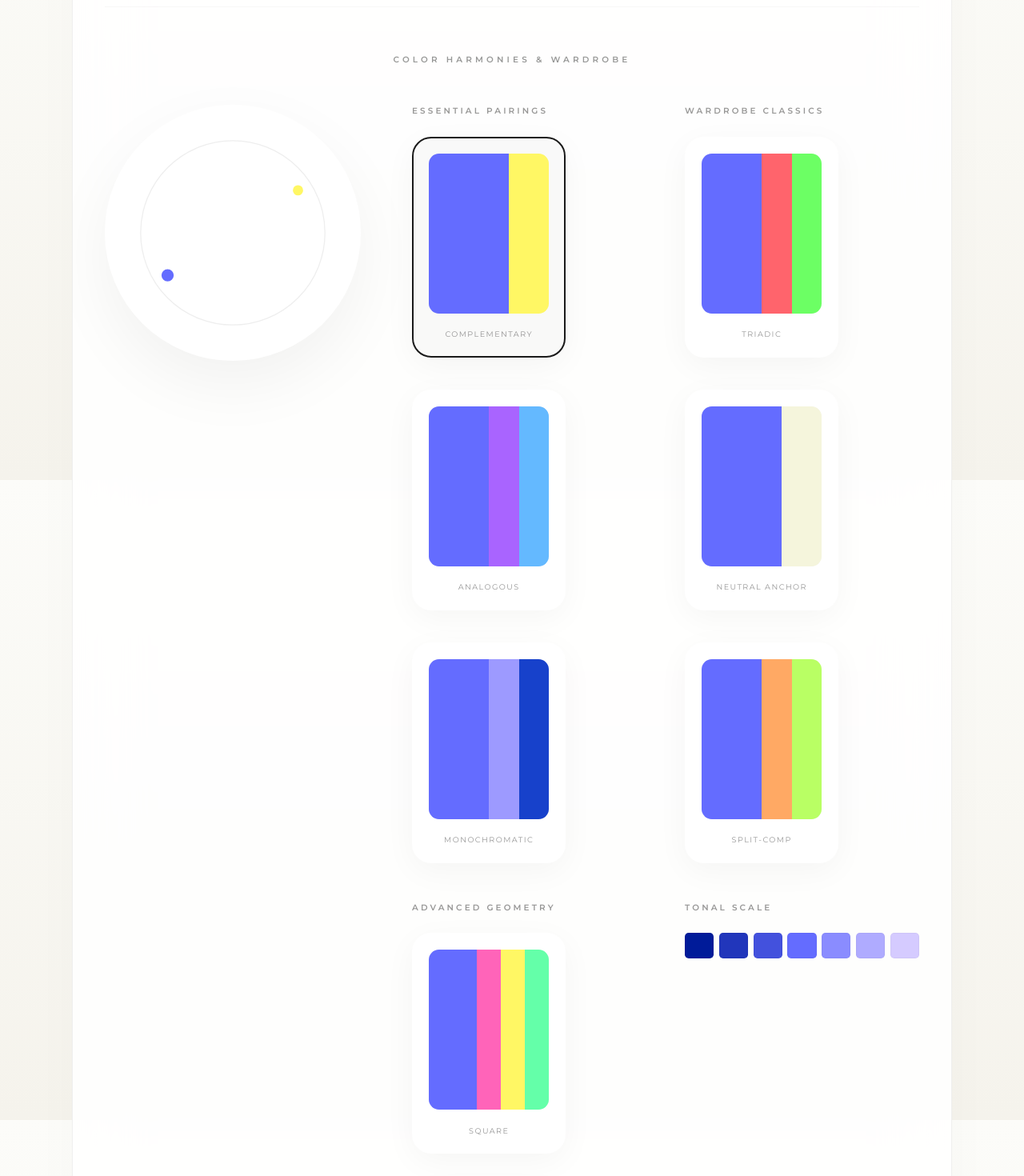
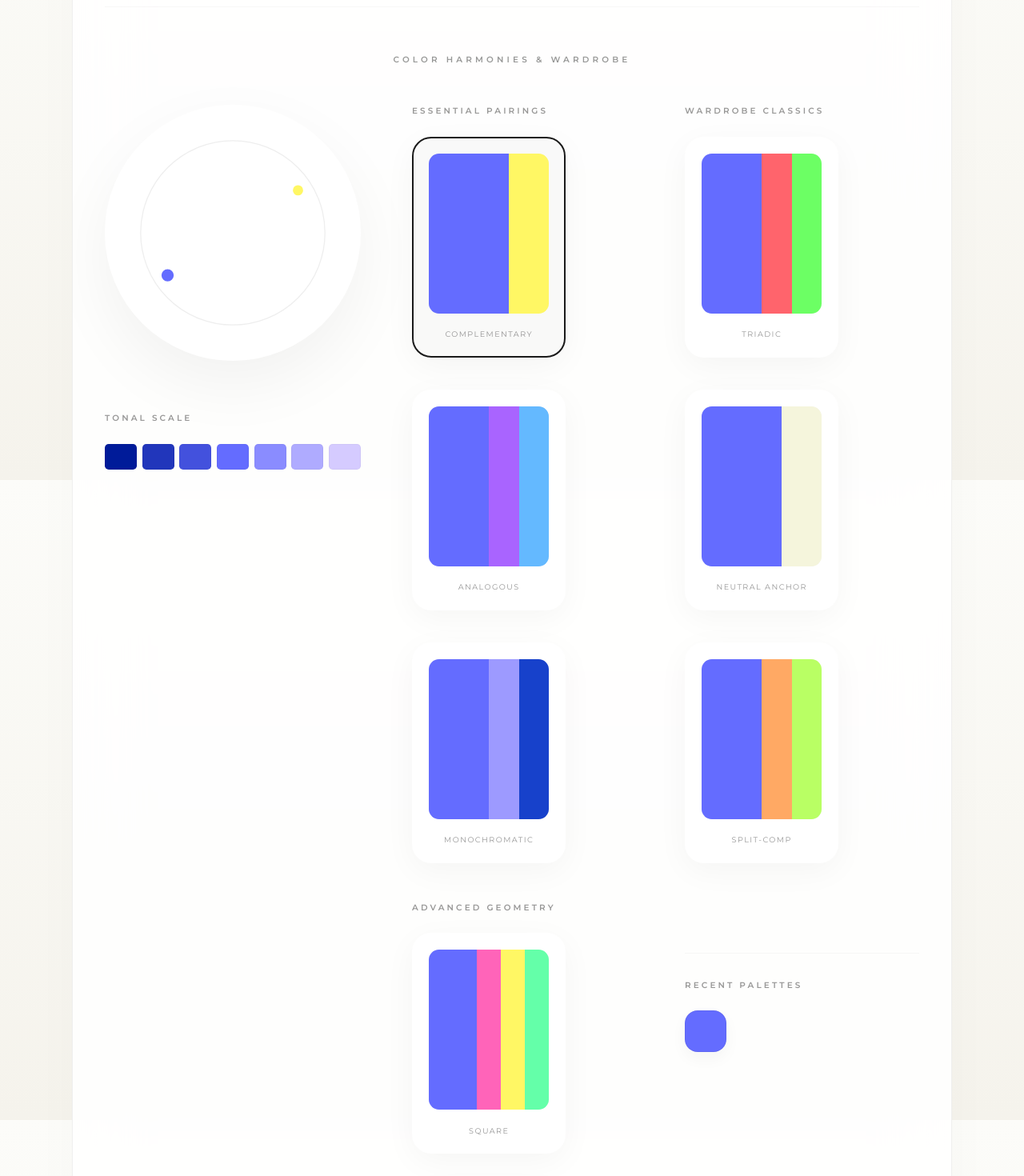
Before and after one commit to ItamarShecwitz/colors, a React (Vite) app: page / in a window 1280 px wide. Shown: the part 1000-2470 px from the top of the page at 80% size. Built offline with nearby package versions, Linux system fonts and the light colour scheme.

Commit message:
feat: move tonal scale below wheel, refine button spacing and sizes

```diff
--- a/src/App.css
+++ b/src/App.css
@@ -491,11 +491,23 @@
   margin-top: 1rem;
 }
 
+.wheel-side-container {
+  display: flex;
+  flex-direction: column;
+  gap: 3rem;
+  width: 100%;
+  max-width: 320px;
+}
+
+.tonal-scale-group {
+  margin-top: 1rem;
+}
+
 .level-btn {
   background: transparent;
   border: 1px solid var(--glass-border);
-  padding: 0.6rem 0;
-  font-size: 0.65rem;
+  padding: 0.8rem 0;
+  font-size: 0.8rem;
   cursor: pointer;
   transition: all 0.3s ease;
   font-family: var(--font-sans);
@@ -545,7 +557,7 @@
 .game-modes {
   display: flex;
   justify-content: center;
-  gap: 1rem;
+  gap: 0.5rem; /* Reduced from 1rem */
   margin-bottom: 2rem;
 }
 
--- a/src/App.tsx
+++ b/src/App.tsx
@@ -189,6 +189,7 @@
                   <h3 className="harmonies-title">Color Harmonies & Wardrobe</h3>
 
                   <div className="harmony-layout">
+                    <div className="wheel-side-container">
                       <div className="color-wheel-container">
                         <svg viewBox="0 0 100 100" className="wheel-svg">
                           <circle cx="50" cy="50" r="45" fill="none" stroke="#eee" strokeWidth="0.5" />
@@ -374,6 +375,22 @@
                         </svg>
                       </div>
 
+                      <div className="harmony-group tonal-scale-group">
+                        <h4>Tonal Scale</h4>
+                        <div className="shades-list">
+                          {colorData.shades.map((s, i) => (
+                            <div
+                              key={i}
+                              className="shade-item"
+                              style={{ backgroundColor: s }}
+                              onClick={() => setInputColor(s)}
+                              title={s}
+                            />
+                          ))}
+                        </div>
+                      </div>
+                    </div>
+
                     <div className="harmony-display-grid">
                       <div className="harmony-group">
                         <h4>Essential Pairings</h4>
@@ -484,21 +501,6 @@
                             </div>
                             <span className="outfit-label">Double-Split</span>
                           </div>
-                        </div>
-                      </div>
-
-                      <div className="harmony-group">
-                        <h4>Tonal Scale</h4>
-                        <div className="shades-list">
-                          {colorData.shades.map((s, i) => (
-                            <div
-                              key={i}
-                              className="shade-item"
-                              style={{ backgroundColor: s }}
-                              onClick={() => setInputColor(s)}
-                              title={s}
-                            />
-                          ))}
                         </div>
                       </div>
 
```
Also changed, not shown: 1 other file (tests, documents, lock files or other folders). Lines whose indentation alone changed are shown as unchanged.
